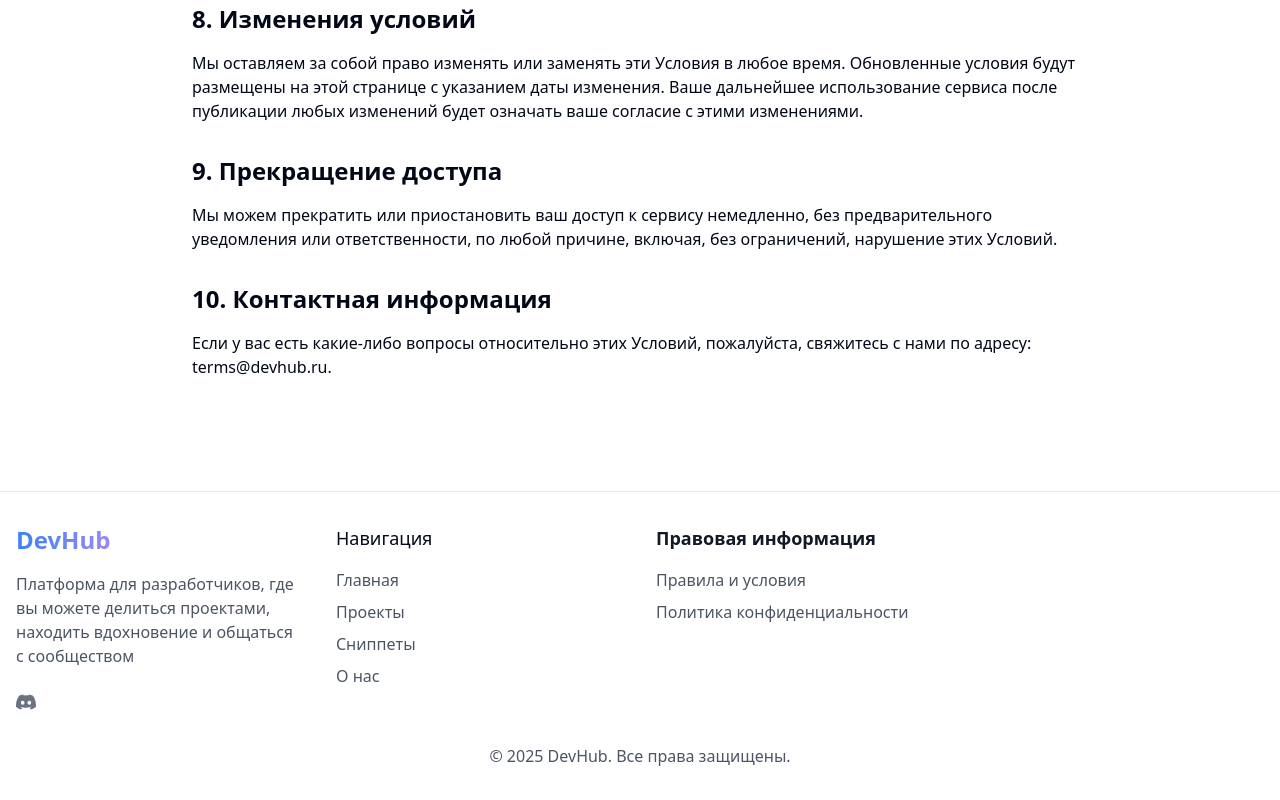
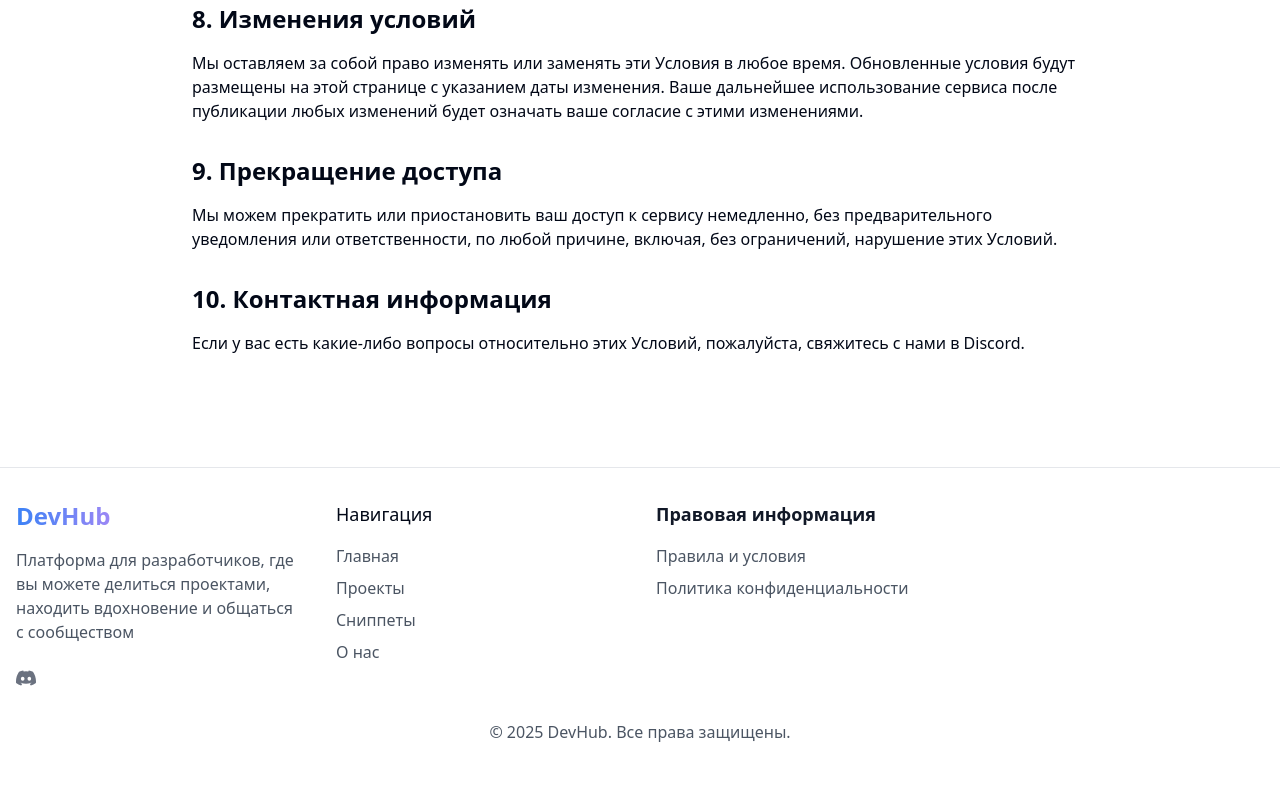
Before and after one commit to PokochuroKirill/Movavi, a React (Vite) app: page /terms in a window 1280 px wide. Shown: the part 1841-2641 px from the top of the page. After the commit the page ends 2617 px from the top, so only its background shows below. Built offline with nearby package versions, Linux system fonts and the light colour scheme.

Commit message:
Visual edit in Lovable
Edited UI in Lovable

```diff
--- a/src/pages/TermsOfServicePage.tsx
+++ b/src/pages/TermsOfServicePage.tsx
@@ -1,16 +1,12 @@
-
 import { useEffect } from 'react';
 import Navbar from '@/components/Navbar';
 import Footer from '@/components/Footer';
 import { Separator } from '@/components/ui/separator';
-
 const TermsOfServicePage = () => {
   useEffect(() => {
     window.scrollTo(0, 0);
   }, []);
-
-  return (
-    <div className="min-h-screen flex flex-col">
+  return <div className="min-h-screen flex flex-col">
       <Navbar />
       <div className="flex-grow container mx-auto px-4 py-20">
         <div className="max-w-4xl mx-auto">
@@ -130,17 +126,12 @@ const TermsOfServicePage = () => {
 
             <section className="mb-8">
               <h2 className="text-2xl font-semibold mb-4">10. Контактная информация</h2>
-              <p>
-                Если у вас есть какие-либо вопросы относительно этих Условий, пожалуйста, свяжитесь с нами по адресу:
-                terms@devhub.ru.
-              </p>
+              <p>Если у вас есть какие-либо вопросы относительно этих Условий, пожалуйста, свяжитесь с нами в Discord.</p>
             </section>
           </div>
         </div>
       </div>
       <Footer />
-    </div>
-  );
+    </div>;
 };
-
 export default TermsOfServicePage;
```
